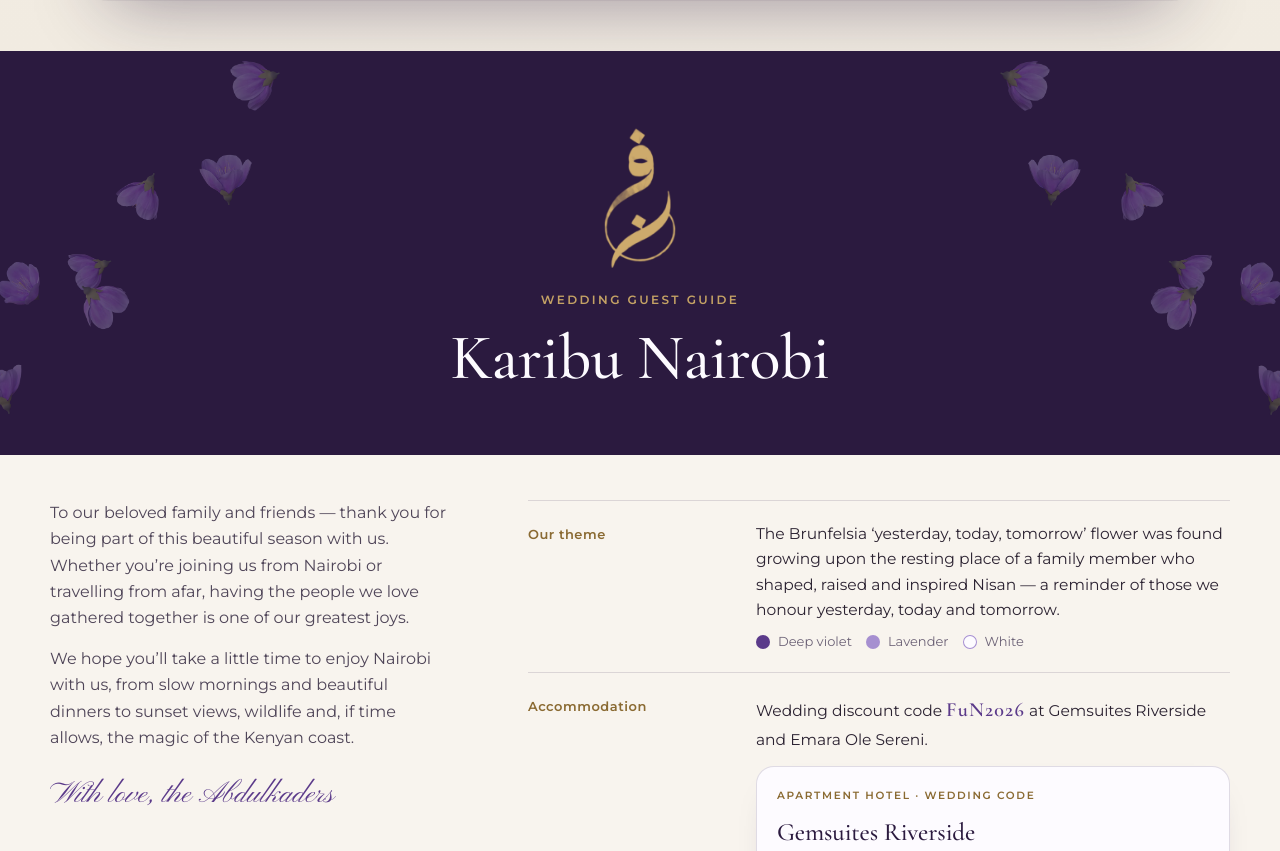
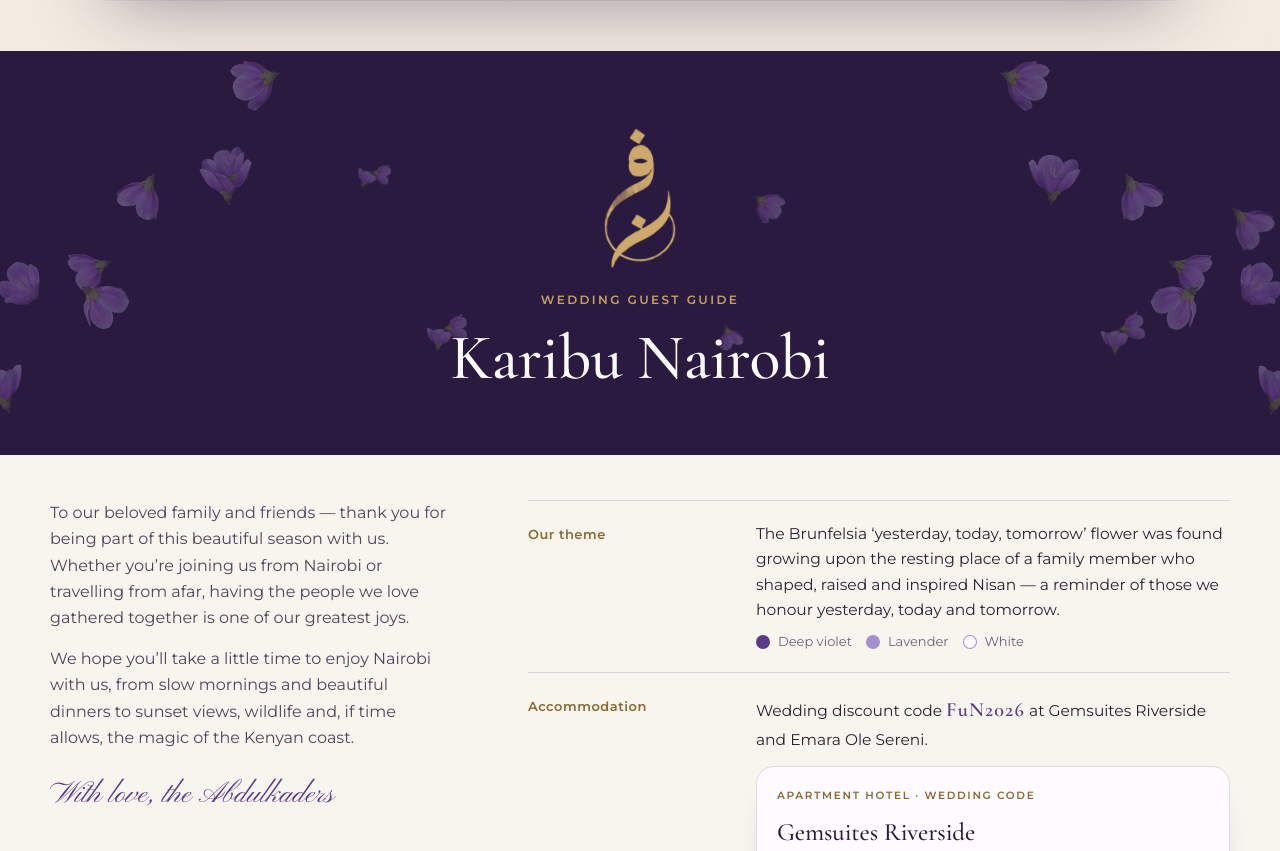
Before and after one commit to rgjymk2rzj-art/Fuad-Nisan-Wedding, a plain HTML site: page index.html in a window 1280 px wide. Shown: the part 2899-3750 px from the top of the page. Drawn offline with nearby package versions, Linux system fonts and the light colour scheme; animation ran at ten frames a second.

Commit message:
Falling violet blooms on the guest-guide pane
Co-Authored-By: Claude Opus 5.5 <noreply@anthropic.com>
Claude-Session: https://claude.ai/code/session_01F22qF88QEudZzzfJnzc2rH

```diff
--- a/assets/css/site.css
+++ b/assets/css/site.css
@@ -456,3 +456,12 @@ a:hover { color: var(--gold-ink); }
 .card--henna .card__img img { object-position: 56% 48%; }
 .card--reception .card__img img { object-position: 62% 42%; }
 @media (max-width: 820px) { .card--reception .card__img img { object-position: 62% 68%; } .card--henna .card__img img { object-position: 56% 40%; } }
+
+/* Violet blooms drifting down over the guest-guide pane */
+.pane__fall { position: absolute; inset: 0; overflow: hidden; pointer-events: none; z-index: 1; }
+.fall { position: absolute; top: -70px; left: var(--x); width: var(--s); animation: fall var(--dur) linear var(--delay) infinite; animation-play-state: paused; will-change: transform; }
+.fall img { display: block; width: 100%; height: auto; animation: sway var(--sw) ease-in-out var(--delay) infinite alternate; animation-play-state: paused; opacity: .95; }
+.guide__pane.is-live .fall, .guide__pane.is-live .fall img { animation-play-state: running; }
+@keyframes fall { from { transform: translate3d(0, 0, 0); } to { transform: translate3d(var(--drift), calc(100% + 760px), 0); } }
+@keyframes sway { from { transform: translateX(-14px) rotate(calc(var(--r) * -1)); } to { transform: translateX(14px) rotate(var(--r)); } }
+@media (prefers-reduced-motion: reduce) { .pane__fall { display: none; } }
--- a/assets/js/site.js
+++ b/assets/js/site.js
@@ -194,6 +194,35 @@
   window.addEventListener('resize', () => { request(); clearTimeout(rt); rt = setTimeout(() => map && buildMap(map.data), 200); });
   frame();
 
+  // ---------- falling blooms on the guest-guide pane ----------
+  const pane = $('.guide__pane');
+  const fall = pane && $('.pane__fall', pane);
+  if (fall && !reduce) {
+    const n = window.innerWidth < 700 ? 9 : 16;
+    const rand = (a, b) => a + Math.random() * (b - a);
+    for (let i = 0; i < n; i++) {
+      const d = document.createElement('div');
+      d.className = 'fall';
+      const dur = rand(9, 16);
+      d.style.setProperty('--x', rand(-2, 98).toFixed(1) + '%');
+      d.style.setProperty('--s', Math.round(rand(22, 46)) + 'px');
+      d.style.setProperty('--dur', dur.toFixed(1) + 's');
+      d.style.setProperty('--delay', (-rand(0, dur)).toFixed(1) + 's');
+      d.style.setProperty('--drift', Math.round(rand(-90, 90)) + 'px');
+      d.style.setProperty('--sw', rand(2.4, 4.2).toFixed(1) + 's');
+      d.style.setProperty('--r', Math.round(rand(10, 35)) + 'deg');
+      const img = document.createElement('img');
+      img.src = '/assets/img/bloom-' + (1 + (i % 6)) + '.webp';
+      img.alt = '';
+      img.decoding = 'async';
+      d.appendChild(img);
+      fall.appendChild(d);
+    }
+    if ('IntersectionObserver' in window) {
+      new IntersectionObserver((es) => es.forEach((e) => pane.classList.toggle('is-live', e.isIntersecting))).observe(pane);
+    } else pane.classList.add('is-live');
+  }
+
   // ---------- countdown ----------
   $$('[data-countdown]').forEach((box) => {
     const target = new Date(box.getAttribute('data-countdown')).getTime();
--- a/index.html
+++ b/index.html
@@ -18,7 +18,7 @@
 <link rel="preconnect" href="https://fonts.googleapis.com">
 <link rel="preconnect" href="https://fonts.gstatic.com" crossorigin>
 <link rel="stylesheet" href="https://fonts.googleapis.com/css2?family=Amiri:wght@400;700&family=Cormorant+Garamond:ital,wght@0,400;0,500;0,600;1,400;1,500&family=Montserrat:wght@300;400;500;600&family=Pinyon+Script&display=swap">
-<link rel="stylesheet" href="/assets/css/site.css?v=26">
+<link rel="stylesheet" href="/assets/css/site.css?v=27">
 <script>document.documentElement.classList.add('js')</script>
 </head>
 <body>
@@ -125,6 +125,7 @@
   <div class="guide__pane">
     <img class="pane__petals pane__petals--l" src="/assets/img/petals.webp" alt="" aria-hidden="true" loading="lazy">
     <img class="pane__petals pane__petals--r" src="/assets/img/petals.webp" alt="" aria-hidden="true" loading="lazy">
+    <div class="pane__fall" aria-hidden="true"></div>
     <div class="pane__inner rv">
       <img class="pane__mono" src="/assets/img/monogram-gold.png" alt="Fuad and Nisan monogram in Arabic" width="346" height="672" loading="lazy">
       <p class="eyebrow">Wedding guest guide</p>
@@ -255,6 +256,6 @@
 </footer>
 
 <div class="toast" role="status" aria-live="polite"></div>
-<script src="/assets/js/site.js?v=13" defer></script>
+<script src="/assets/js/site.js?v=27" defer></script>
 </body>
 </html>
```
Also changed, not shown: assets/img/bloom-1.webp (added), assets/img/bloom-2.webp (added), assets/img/bloom-3.webp (added), assets/img/bloom-4.webp (added), assets/img/bloom-5.webp (added), assets/img/bloom-6.webp (added).
